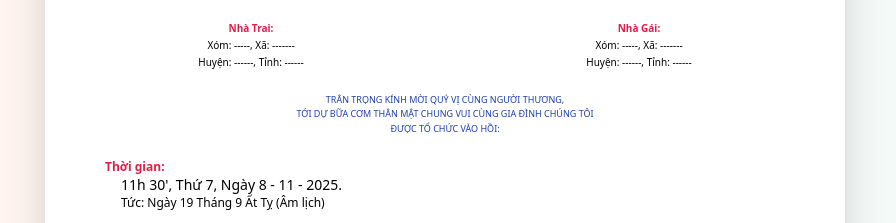
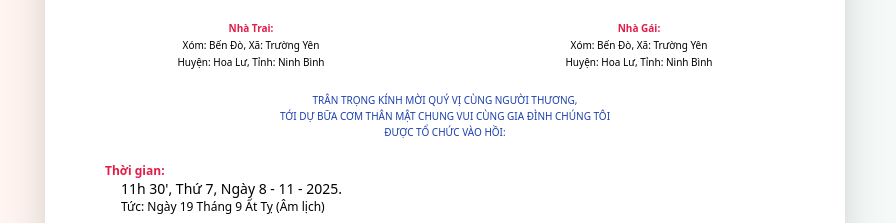
Before and after one commit to RoyAn2386/wedding-invite, a plain HTML site: page index.html in a window 1280 px wide. Shown: the part 503-726 px from the top of the page, without its empty margins (195-1091 px from the left). Drawn offline with nearby package versions, Linux system fonts and the light colour scheme.

Commit message:
Update index.html

```diff
--- a/index.html
+++ b/index.html
@@ -44,21 +44,21 @@
       <!-- My Information -->
       <div class="space-y-0.5">
         <h3 class="text-[10px] text-rose-600 font-semibold">Nhà Trai:</h3>
-        <p class="text-[10px] text-black">Xóm: -----, Xã: -------</p>
-        <p class="text-[10px] text-black">Huyện: ------, Tỉnh: ------</p>
+        <p class="text-[10px] text-black">Xóm: Bến Đò, Xã: Trường Yên</p>
+        <p class="text-[10px] text-black">Huyện: Hoa Lư, Tỉnh: Ninh Bình</p>
       </div>
 
       <!-- Her Information -->
       <div class="space-y-0.5">
         <h3 class="text-[10px] text-rose-600 font-semibold">Nhà Gái:</h3>
-        <p class="text-[10px] text-black">Xóm: -----, Xã: -------</p>
-        <p class="text-[10px] text-black">Huyện: ------, Tỉnh: ------</p>
+        <p class="text-[10px] text-black">Xóm: Bến Đò, Xã: Trường Yên</p>
+        <p class="text-[10px] text-black">Huyện: Hoa Lư, Tỉnh: Ninh Bình</p>
       </div>
 
       </div>
 
       <!-- Invitation message under names -->
-      <div class="mt-2 text-[9px] text-blue-800 max-w-prose mx-auto text-center space-y-0.5 leading-snug">
+      <div class="mt-2 text-[10px] text-blue-800 max-w-prose mx-auto text-center space-y-0.5 leading-snug">
         <p>TRÂN TRỌNG KÍNH MỜI QUÝ VỊ CÙNG NGƯỜI THƯƠNG,</p>
         <p>TỚI DỰ BỮA CƠM THÂN MẬT CHUNG VUI CÙNG GIA ĐÌNH CHÚNG TÔI</p>
         <p>ĐƯỢC TỔ CHỨC VÀO HỒI:</p>
```
